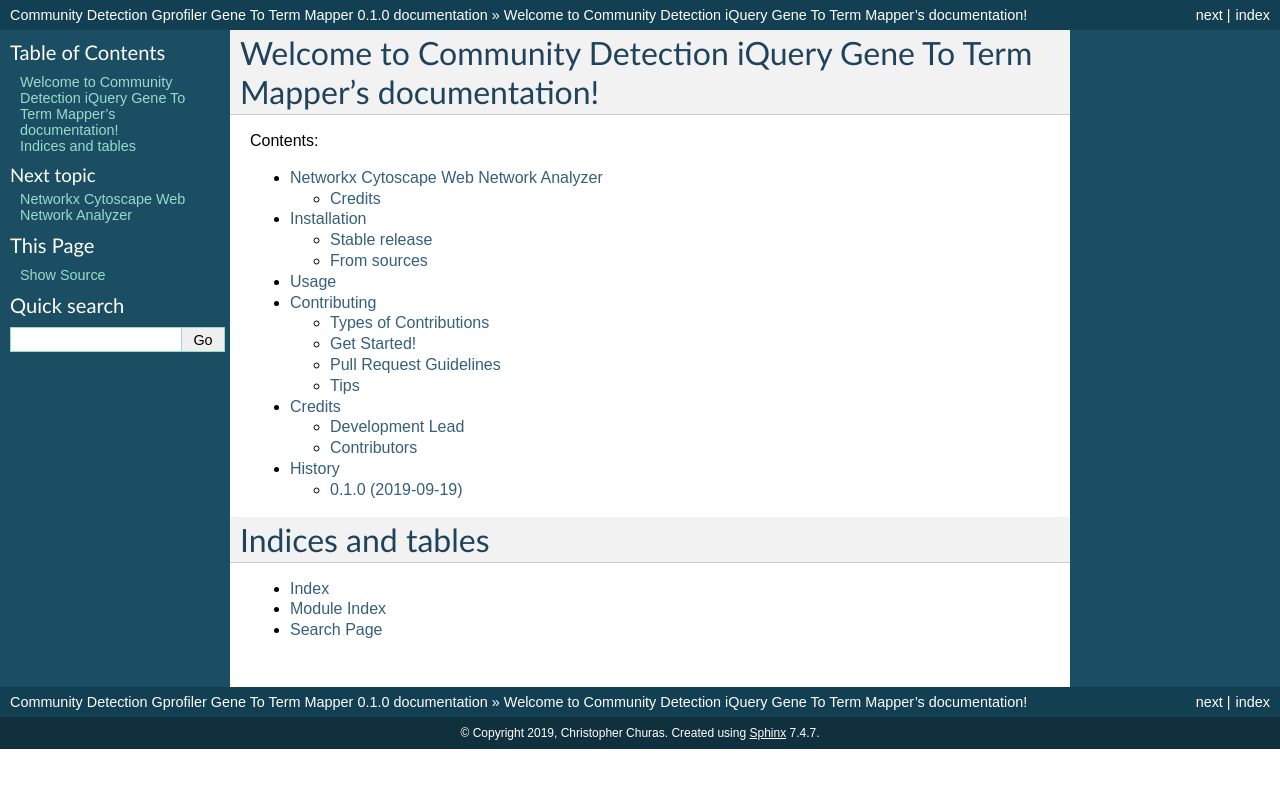
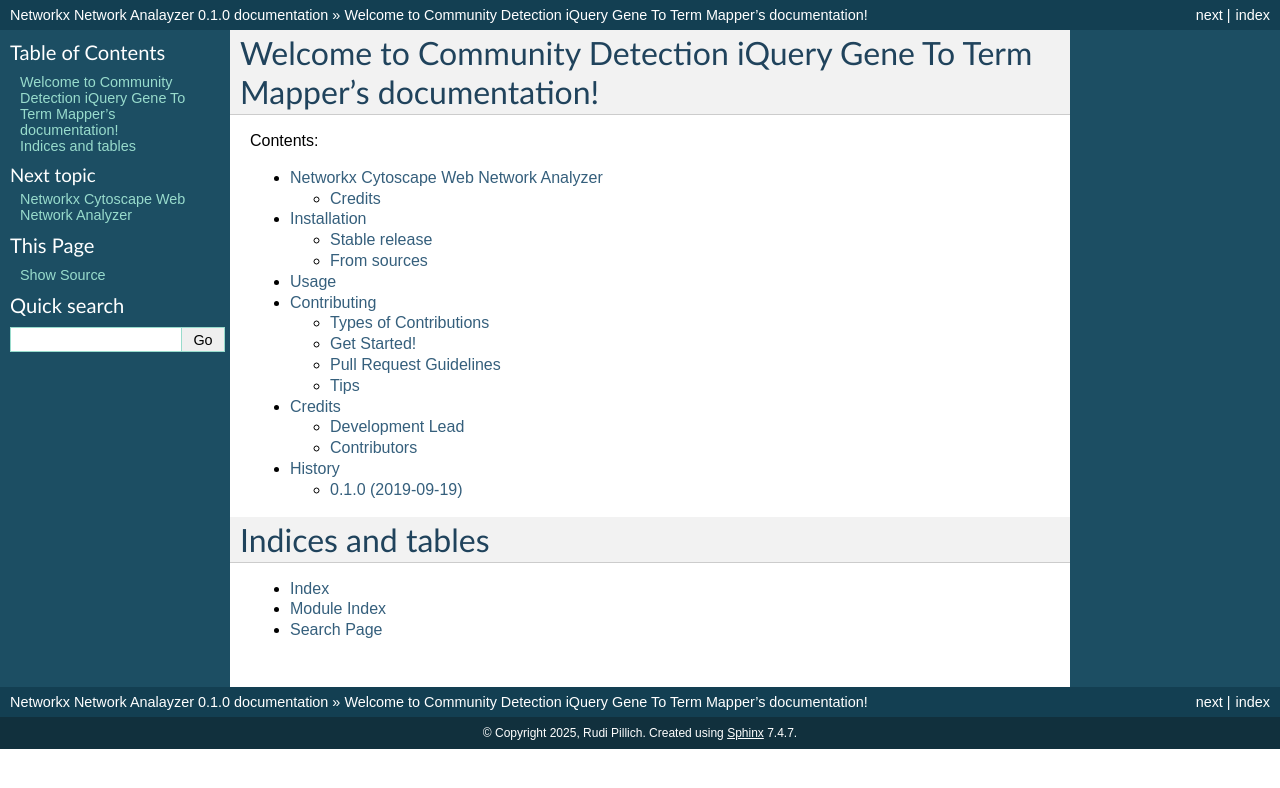
Before and after one commit to idekerlab/networkx_cyweb_analyzer, a Sphinx documentation site: the page built from docs/index.rst, in a window 1280 px wide. Shown: the top 788 px of the page. Built offline with Sphinx 7.4.7, drawn with Linux system fonts in a browser that asks for light colours; the version number is read from the project's files by our own code.

```diff
--- a/docs/conf.py
+++ b/docs/conf.py
@@ -31,7 +31,7 @@ project_root = os.path.dirname(cwd)
 # version is used.
 sys.path.insert(0, project_root)
 
-import testcywebserviceapp
+import networkxcywebanalyzer
 
 # -- General configuration ---------------------------------------------
 
@@ -55,17 +55,17 @@ source_suffix = '.rst'
 master_doc = 'index'
 
 # General information about the project.
-project = u'Community Detection Gprofiler Gene To Term Mapper'
-copyright = u"2019, Christopher Churas"
+project = u'Networkx Network Analayzer'
+copyright = u"2025, Rudi Pillich"
 
 # The version info for the project you're documenting, acts as replacement
 # for |version| and |release|, also used in various other places throughout
 # the built documents.
 #
 # The short X.Y version.
-version = testcywebserviceapp.__version__
+version = networkxcywebanalyzer.__version__
 # The full version, including alpha/beta/rc tags.
-release = testcywebserviceapp.__version__
+release = networkxcywebanalyzer.__version__
 
 # The language for content autogenerated by Sphinx. Refer to documentation
 # for a list of supported languages.
@@ -188,7 +188,7 @@ html_static_path = ['_static']
 #html_file_suffix = None
 
 # Output file base name for HTML help builder.
-htmlhelp_basename = 'testcywebserviceappdoc'
+htmlhelp_basename = 'networkxcywebanalyzerdoc'
 
 
 # -- Options for LaTeX output ------------------------------------------
@@ -208,9 +208,9 @@ latex_elements = {
 # (source start file, target name, title, author, documentclass
 # [howto/manual]).
 latex_documents = [
-    ('index', 'testcywebserviceapp.tex',
-     u'Community Detection Gprofiler Gene To Term Mapper Documentation',
-     u'Christopher Churas', 'manual'),
+    ('index', 'networkxcywebanalyzer.tex',
+     u'Networkx Network Analyzer',
+     u'Rudi Pillich', 'manual'),
 ]
 
 # The name of an image file (relative to this directory) to place at
@@ -239,9 +239,9 @@ latex_documents = [
 # One entry per manual page. List of tuples
 # (source start file, name, description, authors, manual section).
 man_pages = [
-    ('index', 'testcywebserviceapp',
-     u'Community Detection Gprofiler Gene To Term Mapper Documentation',
-     [u'Christopher Churas'], 1)
+    ('index', 'networkxcywebanalyzer',
+     u'Networkx Network Analyzer',
+     [u'Rudi Pillich'], 1)
 ]
 
 # If true, show URL addresses after external links.
@@ -254,10 +254,10 @@ man_pages = [
 # (source start file, target name, title, author,
 #  dir menu entry, description, category)
 texinfo_documents = [
-    ('index', 'testcywebserviceapp',
-     u'Community Detection Gprofiler Gene To Term Mapper Documentation',
-     u'Christopher Churas',
-     'testcywebserviceapp',
+    ('index', 'networkxcywebanalyzer',
+     u'Networkx Network Analyzer',
+     u'Rudi Pillich',
+     'networkxcywebanalyzer',
      'One line description of project.',
      'Miscellaneous'),
 ]
```
